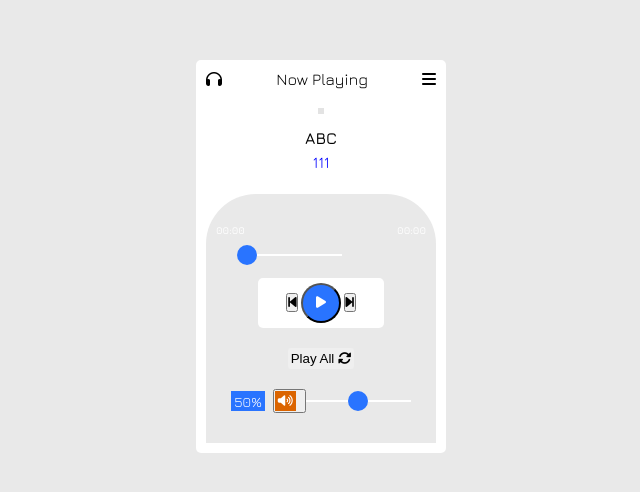
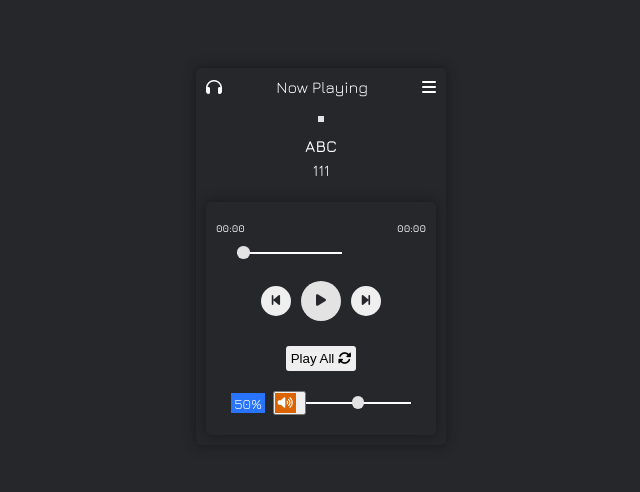
Before and after one commit to sgoudie77/Audio-Player, a plain HTML site: page index.html in a window 1280 px wide. Shown: the part 144-636 px from the top of the page, without its empty margins (319-959 px from the left). Drawn offline with nearby package versions, Linux system fonts and the light colour scheme.

Commit message:
first style updates

```diff
--- a/style.css
+++ b/style.css
@@ -13,7 +13,8 @@ html {
 
 body {
     font-family: "Jura", sans-serif;
-    background: var(--clr-dark-gray);
+    /* background: var(--clr-dark-gray); */
+    background: #26272b;
 }
 
 p {
@@ -40,17 +41,21 @@ img {
 :root {
     --clr-white: #fff;
     --clr-black: #000;
-    --clr-dark-gray: #e9e9e9;
+    /* --clr-dark-gray: #e9e9e9; */
+    --clr-dark-gray: #26272b;
     --clr-light-gray: #e3e3e3;
     --color-sec: #db6400;
     --color-primary: #9d0191;
+    --box-shadow: 0px 0px 12px #18191b;
 }
 /* Global Styles End Here */
 
 /* Audio Box Styles Start Here */
 .audio-box {
     position: relative;
-    background: var(--clr-white);
+    /* background: var(--clr-white); */
+    background: var(--clr-dark-gray);
+    box-shadow: var(--box-shadow);
     width: 25rem;
     border-radius: 5px;
     padding: 1rem;
@@ -64,6 +69,7 @@ img {
     justify-content: space-between;
     align-items: center;
     margin-bottom: 1rem;
+    color: white;
 }
 
 .audio-header .fas,
@@ -95,19 +101,22 @@ img {
 
 .track-details .title {
     font-weight: 600;
+    color: white;
 }
 
 .track-details .artist {
     font-weight: 400;
-    color: blue;
+    color: white;
 }
 /* Audio Track Details Styles End Here */
 
 /* Audio Player Controls Styles Start Here */
 .audio-controls {
     background: var(--clr-dark-gray);
-    padding: 2rem 1rem;
-    border-radius: 5rem 5rem 0 0;
+    padding: 1rem;
+    /* border-radius: 5rem 5rem 0 0; */
+    box-shadow: var(--box-shadow);
+    border-radius: 5px;
 }
 
 .track-timer {
@@ -130,15 +139,16 @@ input[type="range"] {
 
 input[type="range"]::-webkit-slider-thumb {
     appearance: none;
-    height: 2rem;
-    width: 2rem;
-    background: #2974ff;
+    height: 1.25rem;
+    width: 1.25rem;
+    /* background: #2974ff; */
+    background: var(--clr-light-gray);
     border-radius: 50%;
     cursor: pointer;
 }
 
 .duration input[type="range"] {
-    width: 809%;
+    width: 80%;
 }
 /* Track Duration - Range Slider Styles End Here */
 
@@ -148,31 +158,46 @@ input[type="range"]::-webkit-slider-thumb {
     margin: 2rem auto;
     width: 60%;
     padding: 5px 0;
-    background: var(--clr-white);
+    /* background: var(--clr-white); */
     border-radius: 5px;
 }
 
-.buttons > * {
+/* .buttons > * {
     border: none;
     outline: none;
     background: var(--clr-white);
     color: var(--clr-dark-gray);
     padding: 1rem;
     cursor: pointer;
-}
+} */
 
 .play {
-    background: #2974ff;
+    /* background: #2974ff; */
+    background: var(--clr-light-gray);
     width: 4rem;
     height: 4rem;
     border-radius: 50%;
-    color: var(--clr-white);
+    color: var(--clr-dark-gray);
+    margin: 0 .75rem;
+    cursor: pointer;
+    border: none;
+    outline: none;
+}
+
+.prev, .next {
+    color: var(--clr-dark-gray);
+    height: 3rem;
+    width: 3rem;
+    border-radius: 50%;
+    cursor: pointer;
+    border: none;
+    outline: none;
 }
 
 .play-all {
     display: block;
     margin: 0 auto;
-    padding: 3px;
+    padding: .5rem;
     border: none;
     border-radius: 3px;
     cursor: pointer;
```
